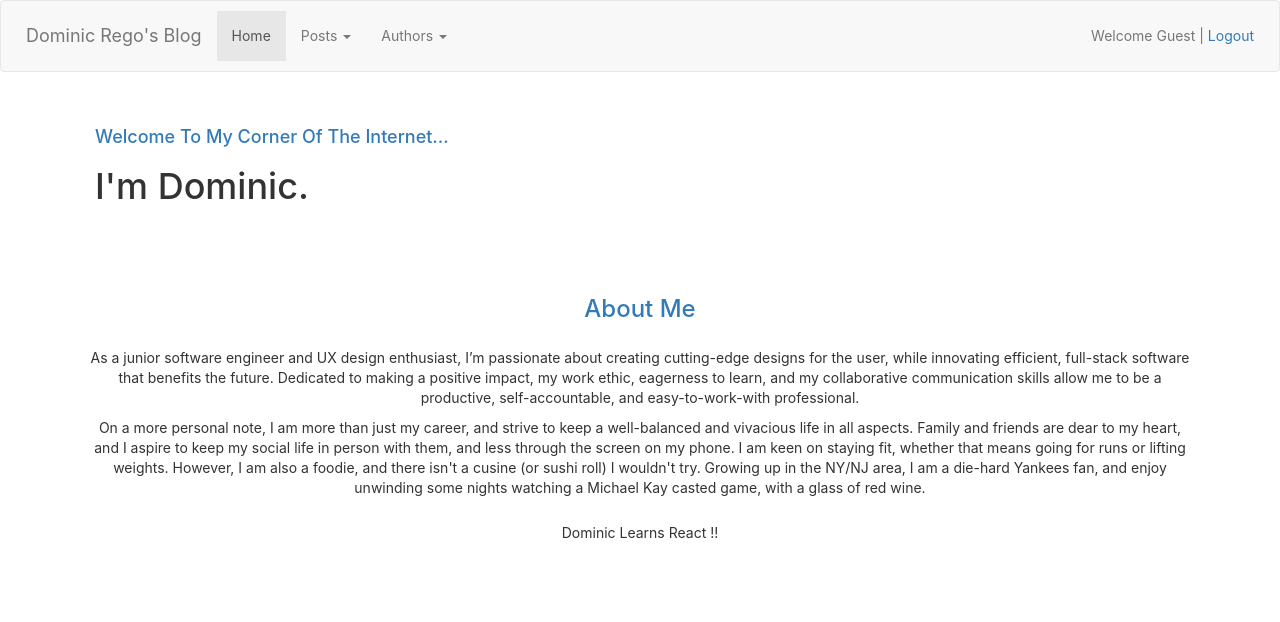
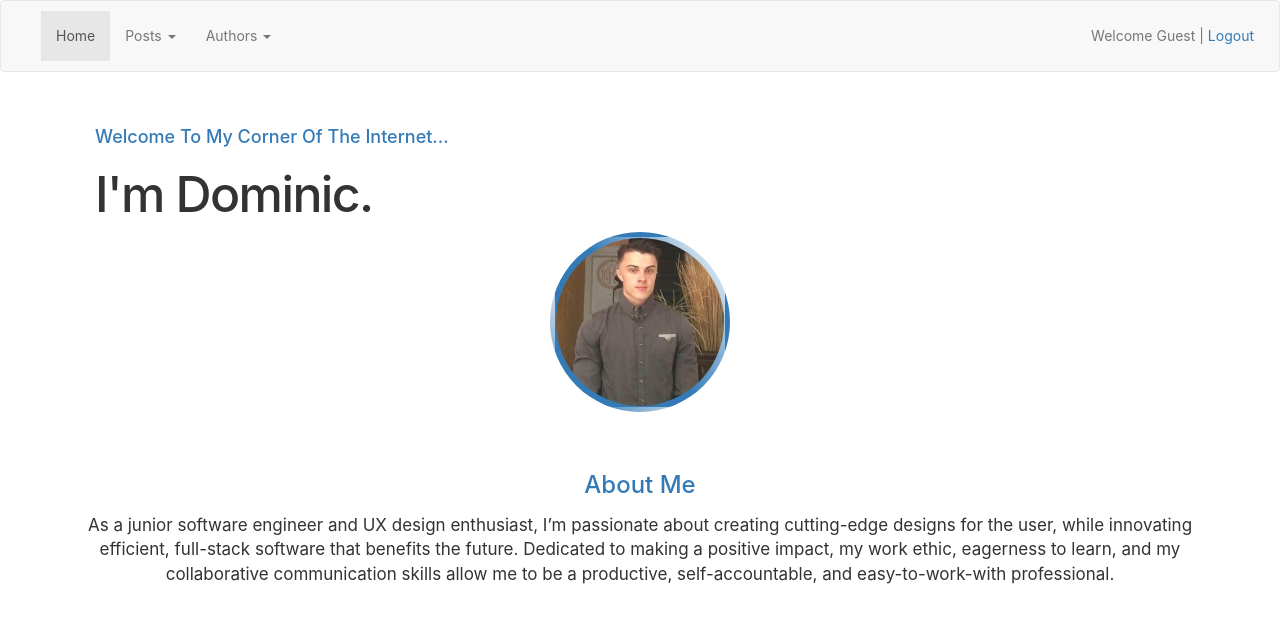
Before and after one commit to nooch-fifo/react-hooks, a React (Create React App) app: page / in a window 1280 px wide. Shown: the top 622 px of the page. Built offline with nearby package versions, Linux system fonts and the light colour scheme.

Commit message:
Adding Profile Image and Styling

```diff
--- a/src/App.js
+++ b/src/App.js
@@ -3,14 +3,10 @@ import Navbar from './Components/Navbar';
 import AboutMe from './Components/AboutMe';
 
 function App() {
-  const myName = "Dominic";
   return (
     <div className="App">
       <Navbar />
       <AboutMe />
-      <p>
-          { myName } Learns React !!
-      </p>
     </div>
 
   );
--- /dev/null
+++ b/src/Components/AboutMe.css
@@ -0,0 +1,11 @@
+.rounded{
+    border-radius: 50%;
+    padding: 1px;
+    border: 5.75px solid transparent;
+    background: linear-gradient(55deg, #337ab7 50%, #ce00 100%);
+}
+
+h1 {
+    font-size: 50px;
+    letter-spacing: -.05ch;
+}
--- a/src/Components/AboutMe.js
+++ b/src/Components/AboutMe.js
@@ -1,4 +1,5 @@
 import React from 'react';
+import './AboutMe.css'
 
 function AboutMe() {
     return (
@@ -7,18 +8,18 @@ function AboutMe() {
                 <div class="hello">
                     <h4 class="text-left text-primary text-capitalize">Welcome to my corner of the internet...</h4>
                     <h1 class="text-dark text-left">I'm Dominic.</h1>
-                    <img></img>
+                    <img src="/../face.jpeg" alt="Face Shot" class="rounded" style={{ width: 180}}></img>
                 </div>
             </section>
             <section style={{ padding: 15 }}>
                 <h3 class="text-primary">About Me</h3>
                 <div class="row">
                     <div class="col-md-12">
-                        <p style={{ marginTop: 15 }}>As a junior software engineer and UX design enthusiast, I’m passionate about creating cutting-edge designs
+                        <p class="text-dark" style={{ marginTop: 5, fontSize: 17}}>As a junior software engineer and UX design enthusiast, I’m passionate about creating cutting-edge designs
                             for the user, while innovating efficient, full-stack software that benefits the future. Dedicated to making a
                             positive impact, my work ethic, eagerness to learn, and my collaborative communication skills allow me to
                             be a productive, self-accountable, and easy-to-work-with professional.</p>
-                        <p>On a more personal note, I am more than just my career, and strive to keep a well-balanced and vivacious life in all aspects. Family and friends are dear to my heart, and I aspire to keep my social life in person with them, and less through the screen on my phone. I am keen on staying fit, whether that means going for runs or lifting weights. However, I am also a foodie, and there isn't a cusine (or sushi roll) I wouldn't try. Growing up in the NY/NJ area, I am a die-hard Yankees fan, and enjoy unwinding some nights watching a Michael Kay casted game, with a glass of red wine.</p>
+                        {/* <p style={{ marginTop: 25}}>On a more personal note, I am more than just my career, and strive to keep a well-balanced and vivacious life in all aspects. Family and friends are dear to my heart, and I aspire to keep my social life in person with them, and less through the screen on my phone. I am keen on staying fit, whether that means going for runs or lifting weights. However, I am also a foodie, and there isn't a cusine (or sushi roll) I wouldn't try. Growing up in the NY/NJ area, I am a die-hard Yankees fan, and enjoy unwinding some nights watching a Michael Kay casted game, with a glass of red wine.</p> */}
                     </div>
                 </div>
             </section>
--- a/src/Components/Navbar.js
+++ b/src/Components/Navbar.js
@@ -6,7 +6,7 @@ function Navbar(){
         <nav class="navbar navbar-default" style={{padding:10}}>
         <div class="container-fluid">
             <div class="navbar-header">
-                <a class="navbar-brand" href="/">Dominic Rego's Blog</a>
+                <a class="navbar-brand" href="/"></a>
             </div>
             <div class="collapse navbar-collapse" id="bs-example-navbar-collapse-1">
                 <ul class="nav navbar-nav">
```
Also changed, not shown: public/face.jpeg (added).
